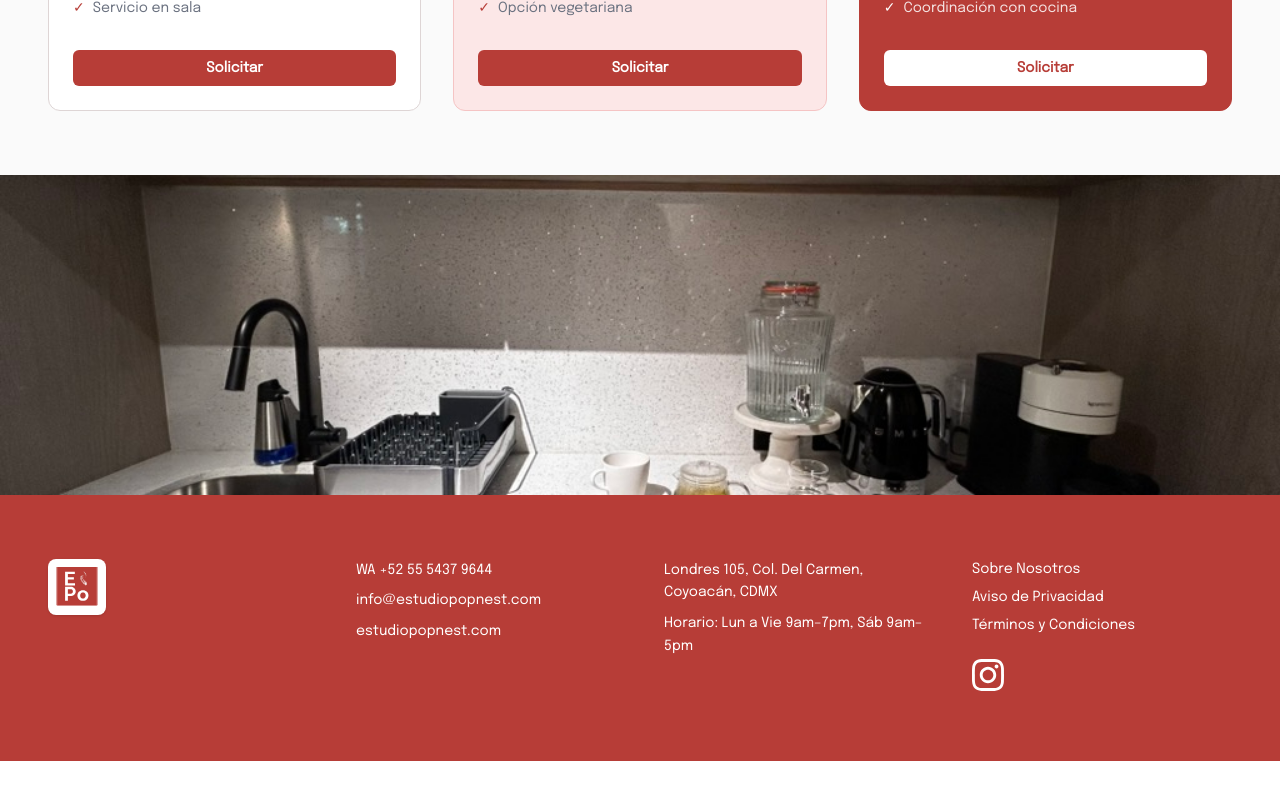
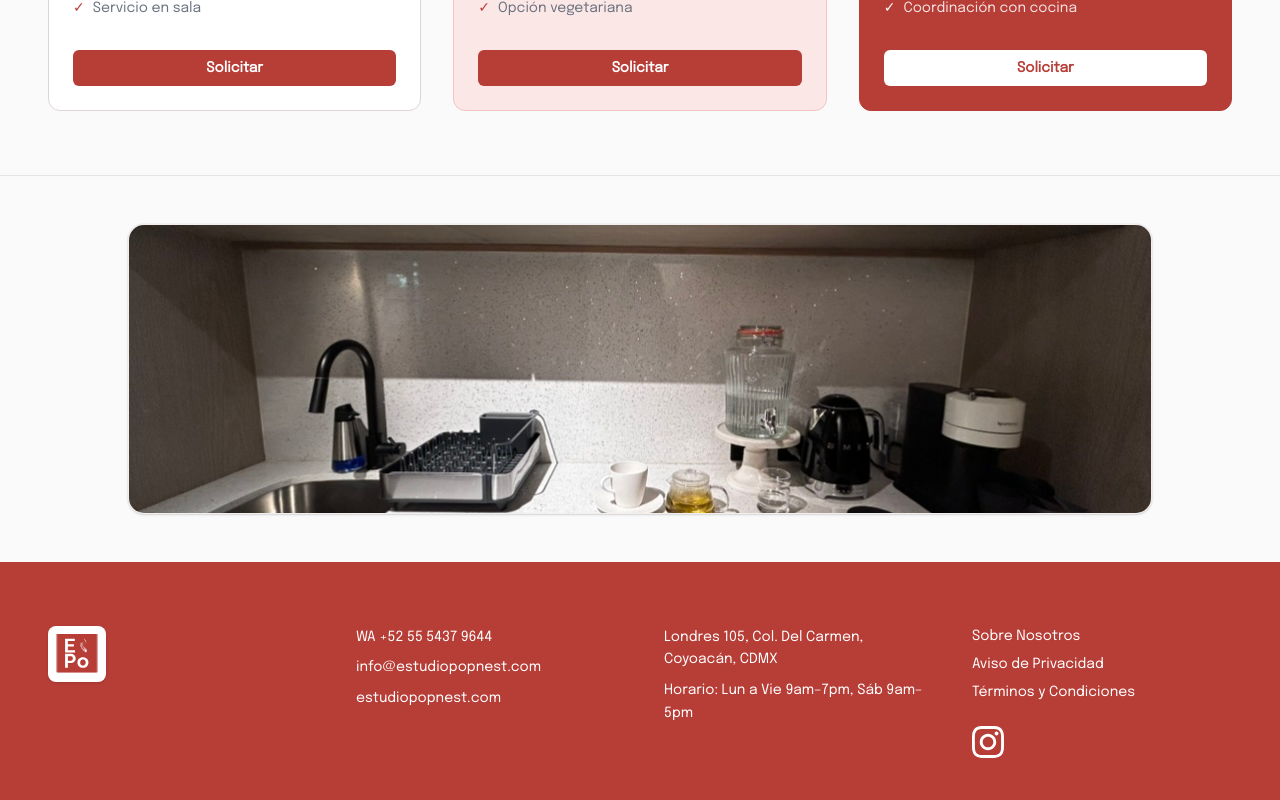
Before and after one commit to psofiamanning/CoworkingEstudioPopnest, a React (Vite) app: page /salas-de-juntas in a window 1280 px wide. Shown: the part 3712-4512 px from the top of the page. Before the commit the page ends 4473 px from the top, so only its background shows below. Built offline with nearby package versions, Linux system fonts and the light colour scheme; no server answers.

Commit message:
Your message

```diff
--- a/src/pages/SalasJuntas.tsx
+++ b/src/pages/SalasJuntas.tsx
@@ -201,14 +201,18 @@ export function SalasJuntas() {
         </div>
       </section>
 
-      <section className="overflow-hidden">
-        <img
-          src={bottomImg}
-          alt=""
-          className="h-56 w-full object-cover md:h-80"
-          width={1920}
-          height={500}
-        />
+      <section className="border-t border-neutral/60 bg-[#fafafa] px-6 py-12 lg:px-12">
+        <div className="mx-auto max-w-5xl overflow-hidden rounded-2xl border border-neutral/40 bg-white shadow-sm ring-1 ring-black/[0.03]">
+          <img
+            src={bottomImg}
+            alt="Cafetería y área de café en Estudio Popnest"
+            className="h-52 w-full object-cover object-center md:h-64 lg:h-72"
+            width={1024}
+            height={768}
+            sizes="(max-width: 1024px) 100vw, 1024px"
+            decoding="async"
+          />
+        </div>
       </section>
     </main>
   )
```
